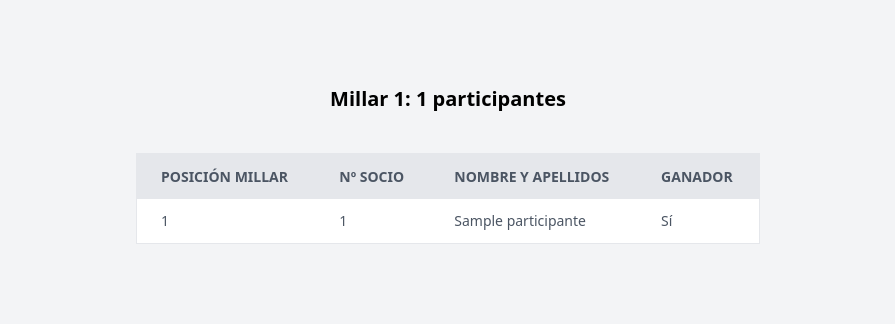
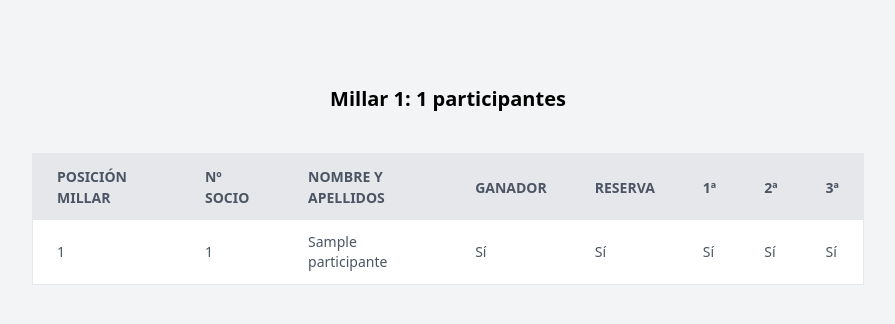
Before and after one commit to PabloElso/sorteo-osasuna, a Django app: page /millares/ in a window 1280 px wide. Shown: the part 215-539 px from the top of the page, without its empty margins (192-1087 px from the left). Run offline with Django 5.2, Linux system fonts and the light colour scheme; tables that the repository leaves empty hold one stand-in row (values such as "Sample post"); style sheets or scripts are compiled from the project's sources.

Commit message:
Versión inicial de sorteo

```diff
--- a/main_app/models.py
+++ b/main_app/models.py
@@ -21,6 +21,8 @@ class Participante(models.Model):
     ganador = models.BooleanField(null=True, blank=True)
     ganador_primera_fase = models.BooleanField(null=True, blank=True)
     ganador_segunda_fase = models.BooleanField(null=True, blank=True)
+    ganador_tercera_fase = models.BooleanField(null=True, blank=True)
+    reserva_tercera_fase = models.BooleanField(default=False, blank=True)
 
     class Meta:
         verbose_name = 'Participante'
@@ -51,19 +53,41 @@ class Millar:
     def valido_para_primera_fase(self):
         return self.cuenta_participantes > 33
 
+    @property
+    def valido_para_segunda_fase(self):
+        return self.cuenta_participantes == 33
+
+    @property
+    def valido_para_tercera_fase(self):
+        return self.cuenta_participantes < 33
+
     def primera_fase(self):
         if not self.valido_para_primera_fase:
-            self.participantes_segunda_fase = self.participantes
-            self.primera_fase_finalizada = True
             return
-        sorteo_aleatorio_primera_fase(self.participantes)
-        self.participantes_segunda_fase = self.participantes.exclude(ganador_primera_fase=True)
-        print(self.participantes_segunda_fase)
-        self.primera_fase_finalizada = True
+        sorteo_aleatorio(self.participantes, 33)
+        self.participantes.filter(ganador=True).update(ganador_primera_fase=True)
+        self.participantes.exclude(ganador=True).update(reserva_tercera_fase=True)
 
     def segunda_fase(self):
-        # TO DO: Segunda fase del sorteo:
-        pass
+        if not self.valido_para_segunda_fase:
+            return
+        self.participantes.update(ganador=True, ganador_segunda_fase=True)
+
+    def tercera_fase(self):
+        if not self.valido_para_tercera_fase:
+            return
+        self.participantes.update(ganador=True, ganador_tercera_fase=True)
+        participantes_de_reserva = Participante.objects.filter(reserva_tercera_fase=True).order_by('numero_socio')
+        numero_participantes_reserva = participantes_de_reserva.count()
+        puestos_vacantes = 33 - self.cuenta_participantes
+        print(f'Puestos vacantes: {puestos_vacantes} - Número de participantes en reserva: {numero_participantes_reserva}')
+        if participantes_de_reserva.exists():
+            sorteo_aleatorio(participantes_de_reserva, puestos_vacantes)
+            # Se eliminan los ganadores de la reserva
+            participantes_de_reserva.filter(reserva_tercera_fase=True, ganador=True).update(reserva_tercera_fase=False, ganador_tercera_fase=True)
+
+
+
 
 
 class Sorteo:
@@ -87,12 +111,9 @@ class Sorteo:
 
 
 
-def sorteo_aleatorio_primera_fase(queryset):
-    if queryset.count() <= 33:
-        raise ValueError("Debe haber más de 33 participantes en la primera fase del sorteo.")
-    participantes_ganadores_seleccionados = random.sample(list(queryset), 33)
+def sorteo_aleatorio(queryset, numero_ganadores):
+    participantes_ganadores_seleccionados = random.sample(list(queryset), numero_ganadores)
     with transaction.atomic():
         for participante_ganador_seleccionado in participantes_ganadores_seleccionados:
             participante_ganador_seleccionado.ganador = True
-            participante_ganador_seleccionado.ganador_primera_fase = True
             participante_ganador_seleccionado.save()
--- a/main_app/views.py
+++ b/main_app/views.py
@@ -3,15 +3,16 @@ from django.contrib import messages
 from .models import CSVParticipantes, Participante, Sorteo
 from .utils import procesar_csv_participantes, crear_sorteo
 
-# Create your views here.
+
+### Views base
 
 def index(request):
     context = {}
     context['total_csvs'] = CSVParticipantes.objects.all().count()
     context['total_participantes'] = Participante.objects.all().count()
     context['participantes'] = Participante.objects.all()
+    context['sorteo_finalizado'] = Participante.objects.filter(ganador=True).count() > 0
     return render(request, 'index.html', context)
-
 
 def participantes(request):
     context = {}
@@ -25,6 +26,9 @@ def millares(request):
     context['participantes'] = Participante.objects.all()
     context['sorteo'] = crear_sorteo()
     return render(request, 'millares.html', context)
+
+
+### Views secundarias: para desarrollo y pruebas principalmente
 
 def notas(request):
     context = {}
@@ -44,9 +48,14 @@ def resetear_ganadores(request):
     Participante.objects.update(
         ganador=None,
         ganador_primera_fase=None,
-        ganador_segunda_fase=None
+        ganador_segunda_fase=None,
+        ganador_tercera_fase=None,
+        reserva_tercera_fase=False,
     )
     return redirect('main_app:index')
+
+
+### Views de procesado de CSVs y sorteo
 
 def procesar_participantes_csv(request):
     if CSVParticipantes.objects.all().count() == 0:
@@ -67,4 +76,8 @@ def realizar_sorteo(request):
     sorteo = crear_sorteo()
     for millar in sorteo.millares:
         millar.primera_fase()
+    for millar in sorteo.millares:
+        millar.segunda_fase()
+    for millar in sorteo.millares:
+        millar.tercera_fase()
     return redirect('main_app:index')
--- a/templates/index.html
+++ b/templates/index.html
@@ -1,9 +1,9 @@
 {% extends "base.html" %}
 
 {% block content %}
-    {% if total_participantes == 0 %}
-        {% include 'secciones/index_csvs.html' %}
+    {% if sorteo_finalizado %}
+        {% include 'secciones/index_resultado_sorteo.html' %}
     {% else %}
-        {% include 'secciones/index_generar_sorteo.html' %}
+        {% include 'secciones/index_presorteo.html' %}
     {% endif %}
 {% endblock %}
--- /dev/null
+++ b/templates/secciones/index_presorteo.html
@@ -0,0 +1,5 @@
+{% if total_participantes == 0 %}
+    {% include 'secciones/index_csvs.html' %}
+{% else %}
+    {% include 'secciones/index_generar_sorteo.html' %}
+{% endif %}
--- /dev/null
+++ b/templates/secciones/index_resultado_sorteo.html
@@ -0,0 +1,6 @@
+<div class="flex items-center justify-center bg-gray-100">
+    <div class="bg-white shadow-lg rounded-lg p-8 max-w-lg text-center">
+        <h1 class="text-4xl font-bold text-green-600 mb-4">Sorteo completado</h1>
+        <!-- <p class="text-lg text-gray-700"></p> -->
+    </div>
+</div>
--- a/templates/secciones/tabla_participantes.html
+++ b/templates/secciones/tabla_participantes.html
@@ -1,4 +1,4 @@
-<div class="container mx-auto py-8 w-1/2">
+<div class="container mx-auto py-8 w-2/3">
     <div class="overflow-x-auto">
         <table class="min-w-full bg-white border border-gray-200">
             <thead>
@@ -11,6 +11,10 @@
                     <th class="py-3 px-6 text-left">Nº Socio</th>
                     <th class="py-3 px-6 text-left">Nombre y Apellidos</th>
                     <th class="py-3 px-6 text-left">Ganador</th>
+                    <th class="py-3 px-6 text-left">Reserva</th>
+                    <th class="py-3 px-6 text-left">1ª</th>
+                    <th class="py-3 px-6 text-left">2ª</th>
+                    <th class="py-3 px-6 text-left">3ª</th>
                 </tr>
             </thead>
             <tbody class="text-gray-600 text-sm font-light">
@@ -32,6 +36,42 @@
                             No
                         {% endif %}
                     </td>
+                    <td class="py-3 px-6 text-left">
+                        {% if participante.reserva_tercera_fase is None %}
+                            No se ha sorteado
+                        {% elif participante.reserva_tercera_fase %}
+                            Sí
+                        {% else %}
+                            No
+                        {% endif %}
+                    </td>
+                    <td class="py-3 px-6 text-left">
+                        {% if participante.ganador_primera_fase is None %}
+                            No se ha sorteado
+                        {% elif participante.ganador_primera_fase %}
+                            Sí
+                        {% else %}
+                            No
+                        {% endif %}
+                    </td>
+                    <td class="py-3 px-6 text-left">
+                        {% if participante.ganador_segunda_fase is None %}
+                            No se ha sorteado
+                        {% elif participante.ganador_segunda_fase %}
+                            Sí
+                        {% else %}
+                            No
+                        {% endif %}
+                    </td>
+                    <td class="py-3 px-6 text-left">
+                        {% if participante.ganador_tercera_fase is None %}
+                            No se ha sorteado
+                        {% elif participante.ganador_tercera_fase %}
+                            Sí
+                        {% else %}
+                            No
+                        {% endif %}
+                    </td>
                 </tr>
                 {% endfor %}
             </tbody>
```
Also changed, not shown: main_app/migrations/0006_participante_ganador_tercera_fase.py (added), main_app/migrations/0007_participante_reserva_tercera_fase.py (added).
